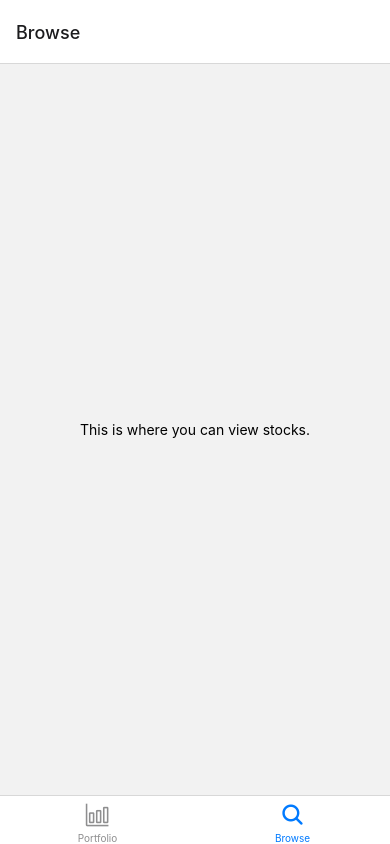
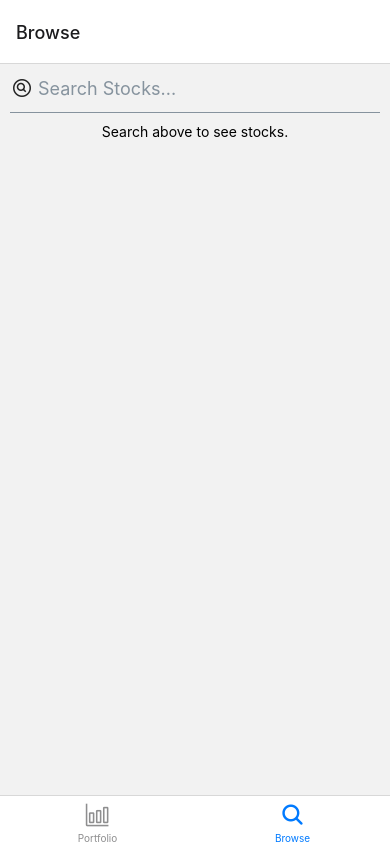
Before and after one commit to MatthewNordstrand/Faux-Stocks, a React Native app: screen /Browse in a window 390 px wide. Built offline with nearby package versions, Linux system fonts and the light colour scheme; no server answers.

Commit message:
Implemented Redux

```diff
--- a/App.js
+++ b/App.js
@@ -1,8 +1,14 @@
 import React from 'react';
+import { Provider } from 'react-redux';
 import Main from './Components/Main';
+import { ConfigureStore } from './redux/ConfigureStore'
+
+const store = ConfigureStore();
 
 export default function App() {
-  return (
-    <Main />
-  );
+    return (
+        <Provider store={store}>
+            <Main />
+        </Provider>
+    );
 }
--- a/Components/BrowseStocks.js
+++ b/Components/BrowseStocks.js
@@ -1,23 +1,52 @@
 import React, { Component } from 'react';
-import { View, Text, StyleSheet } from 'react-native';
+import { ScrollView, View, Text, StyleSheet } from 'react-native';
+import { Input, Icon } from 'react-native-elements';
+import { connect } from 'react-redux';
+
+const mapStateToProps = state => {
+    return {
+        search: state.search
+    };
+};
 
 class BrowseScreen extends Component {
+    constructor(props) {
+        super(props);
+        this.state = {
+            search: ""
+        };
+    }
+
+    updateSearch = (search) => {
+        this.setState({search});
+    };
+
+    onSubmitSearch = () => {
+
+    };
 
     render() {
         return(
-            <View style={styles.center}>
-                <Text>This is where you can view stocks.</Text>
+            <View>
+                <Input
+                    placeholder="Search Stocks..."
+                    leftIcon={<Icon name="search-circle-outline" type="ionicon" />}
+                    value={this.state.search}
+                    onChangeText={this.updateSearch}
+                    onSubmitEditing={this.onSubmitSearch}
+                />
+                <ScrollView>
+                    {this.props.search.errMess && <Text style={styles.errorText}>{this.props.search.errMess}</Text>}
+                </ScrollView>
             </View>
         );
     }
 }
 
 const styles = StyleSheet.create({
-    center: {
-        flex: 1,
-        alignItems: "center",
-        justifyContent: "center"
+    errorText: {
+        textAlign: "center"
     }
 });
 
-export default BrowseScreen;
+export default connect(mapStateToProps)(BrowseScreen);
--- a/Components/Main.js
+++ b/Components/Main.js
@@ -12,7 +12,7 @@ export default function Main() {
     return (
         <NavigationContainer>
             <Tabs.Navigator
-                initialRouteName="Home"
+                initialRouteName="Portfolio"
                 screenOptions={({ route }) => ({
                     tabBarIcon: ({ focused, color, size }) => {
                         let iconName;
--- a/Components/Portfolio.js
+++ b/Components/Portfolio.js
@@ -1,12 +1,13 @@
 import React, { Component } from 'react';
 import { View, Text, StyleSheet } from 'react-native';
+import { STOCK_KEY } from '../shared/keys';
 
 class PortfolioScreen extends Component {
 
     render() {
         return(
             <View style={styles.center}>
-                <Text>This is your portfolio screen.</Text>
+                <Text>This is your portfolio page.</Text>
             </View>
         );
     }
--- a/package.json
+++ b/package.json
@@ -23,7 +23,10 @@
     "react-native-reanimated": "~2.2.0",
     "react-native-safe-area-context": "3.2.0",
     "react-native-screens": "~3.4.0",
-    "react-native-web": "~0.13.12"
+    "react-native-web": "~0.13.12",
+    "react-redux": "^7.2.5",
+    "redux": "^4.1.1",
+    "redux-thunk": "^2.3.0"
   },
   "devDependencies": {
     "@babel/core": "^7.9.0"
--- /dev/null
+++ b/redux/ActionTypes.js
@@ -0,0 +1 @@
+export const SEARCH_QUERY = "SEARCH_QUERY";
--- /dev/null
+++ b/redux/ConfigureStore.js
@@ -0,0 +1,14 @@
+import { createStore, combineReducers, applyMiddleware } from 'redux';
+import thunk from 'redux-thunk';
+import { search } from './search';
+
+export const ConfigureStore = () => {
+    const store = createStore(
+        combineReducers({
+            search,
+        }),
+        applyMiddleware(thunk)
+    )
+
+    return store;
+}
--- /dev/null
+++ b/redux/search.js
@@ -0,0 +1,8 @@
+import * as ActionTypes from './ActionTypes';
+
+export const search = (state = { isLoading: false, errMess: "Search above to see stocks.", stocks: [] }, action) => {
+    switch (action.type) {
+        default:
+            return state;
+    }
+};
```
Also changed, not shown: 2 other files (tests, documents, lock files or other folders).
